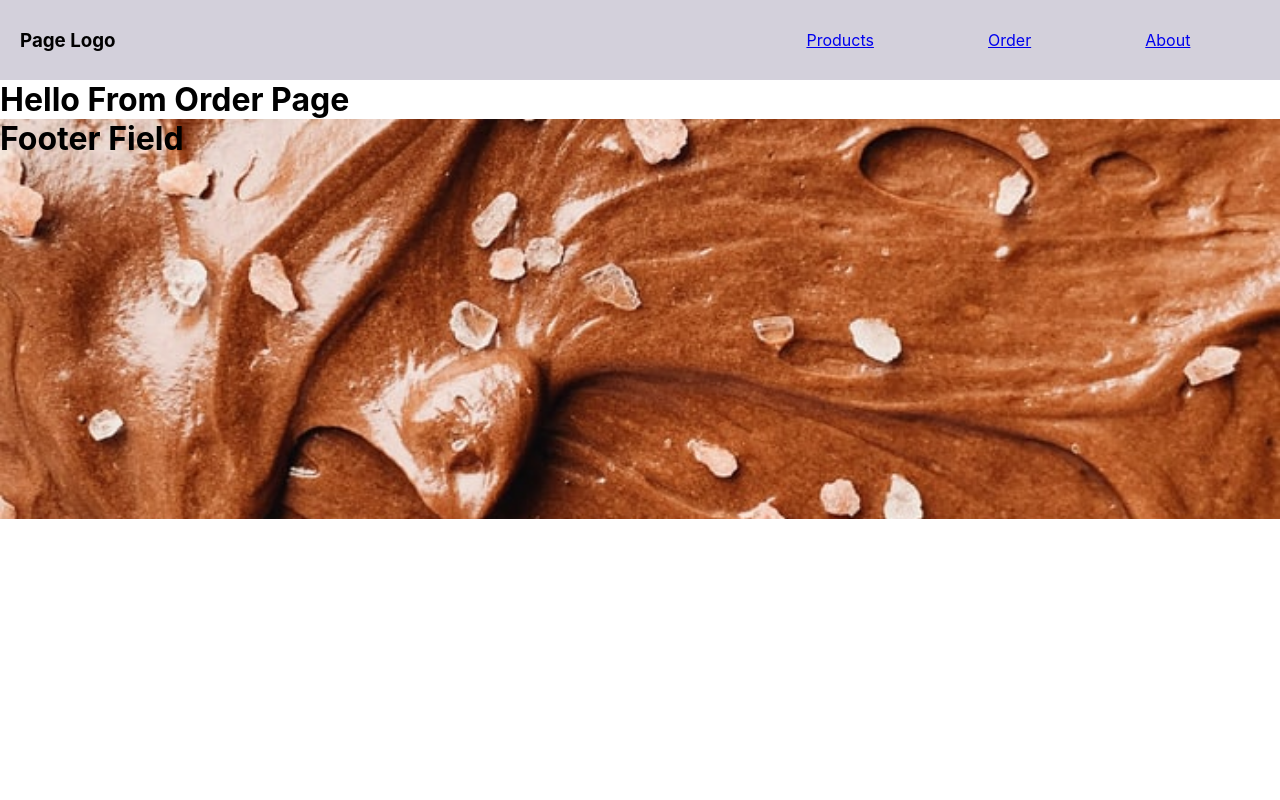
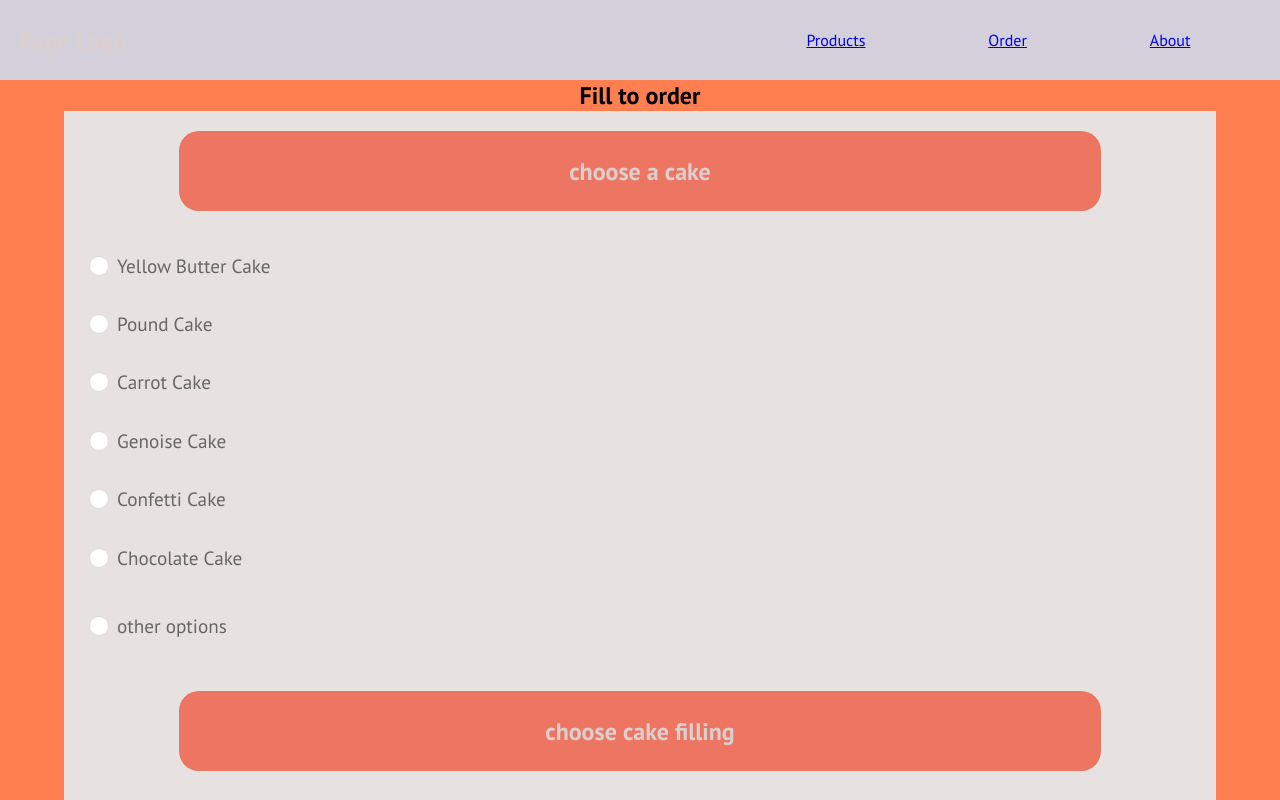
Before and after one commit to sulaimon-olaniran/cakes-ordering-app, a React (Create React App) app: page /order in a window 1280 px wide. Shown: the top 800 px of the page. Built offline with nearby package versions, Linux system fonts and the light colour scheme.

Commit message:
building form for order component

```diff
--- a/package.json
+++ b/package.json
@@ -6,11 +6,13 @@
     "@testing-library/jest-dom": "^4.2.4",
     "@testing-library/react": "^9.5.0",
     "@testing-library/user-event": "^7.2.1",
+    "formik": "^2.1.4",
     "node-sass": "^4.13.1",
     "react": "^16.13.1",
     "react-dom": "^16.13.1",
     "react-router-dom": "^5.1.2",
-    "react-scripts": "3.4.1"
+    "react-scripts": "3.4.1",
+    "yup": "^0.28.3"
   },
   "scripts": {
     "start": "react-scripts start",
--- a/public/index.html
+++ b/public/index.html
@@ -15,6 +15,8 @@
       user's mobile device or desktop. See https://developers.google.com/web/fundamentals/web-app-manifest/
     -->
     <link rel="manifest" href="%PUBLIC_URL%/manifest.json" />
+    <link href="https://fonts.googleapis.com/css?family=PT+Sans:400,700" rel="stylesheet">
+    <link rel="stylesheet" href="https://maxcdn.bootstrapcdn.com/font-awesome/4.6.3/css/font-awesome.min.css" />
     <!--
       Notice the use of %PUBLIC_URL% in the tags above.
       It will be replaced with the URL of the `public` folder during the build.
--- a/src/App.css
+++ b/src/App.css
@@ -2,8 +2,12 @@
   box-sizing: border-box;
   padding: 0;
   margin: 0;
+
 }
 
 html, body {
   min-height: 100%;
 }
+body {
+  font-family: 'PT Sans', sans-serif;
+}
--- /dev/null
+++ b/src/components/orderpage/OrderPage.css
@@ -0,0 +1,171 @@
+.form-container {
+    min-height: 90vh;
+    background-color: coral;
+    width: 100%;
+    display: flex;
+    flex-direction: column;
+    align-items: center;
+}
+
+.form-field {
+    width: 90%;
+    min-height: 80vh;
+    background-color: darkgray;
+}
+.cake-field{
+    min-height: 70vh;
+    width: 100%;
+    background-color: rgb(231, 225, 225);
+    display: flex;
+    flex-direction: column;
+    justify-content: space-around;
+    align-items: center;
+}
+.cake-field-title{
+    width: 80%;
+    height: 10vh;
+    background-color: rgb(236, 118, 97);
+    display: flex;
+    justify-content: center;
+    align-items: center;
+    border-radius: 20px;
+
+}
+
+.cake-selection {
+    height: 50vh;
+    width: 100%;
+    display: flex;
+    flex-direction: column;
+    justify-content: space-around;
+    padding-left: 25px ;
+}
+
+label{
+    color: rgb(83, 81, 81);
+    font-size: 1.2rem;
+}
+
+span {
+    height: 5vh;
+    display: flex;
+    flex-direction: column;
+    justify-content: space-around;
+}
+h3 {
+   font-size: 1.5rem;
+   color: rgb(221, 207, 207);
+}
+[type="text"] {
+    display: block;
+    border: none;
+    background: none;
+    border-bottom: 2px solid salmon;
+    width: 150px;
+    font-size: 1rem;
+    color: slategray;
+}
+.span-div{
+    width: 100%;
+}
+
+.other-label{
+
+}
+
+[type="text"]:focus{
+    outline: none;
+}
+.invisible {
+    display: none;
+
+}
+
+
+
+
+
+
+
+
+
+
+
+
+
+
+[type="radio"]:checked,
+[type="radio"]:not(:checked) {
+    position: absolute;
+    left: -9999px;
+}
+/* the circles*/
+[type="radio"]:checked + label,
+[type="radio"]:not(:checked) + label{
+    position: relative;
+    padding-left: 28px;
+    cursor: pointer;
+    line-height: 20px;
+    display: inline-block;
+    color: #666;
+}
+
+
+[type="radio"]:checked + label:before,
+[type="radio"]:not(:checked) + label:before {
+    content: '';
+    position: absolute;
+    left: 0;
+    top: 0;
+    width: 18px;
+    height: 18px;
+    border: 1px solid #ddd;
+    border-radius: 100%;
+    background: #fff;
+}
+ /* the circled dots */
+[type="radio"]:checked + label:after,
+[type="radio"]:not(:checked) + label:after {
+    content: '';
+    width: 12px;
+    height: 12px;
+    background: #F87DA9;
+    position: absolute;
+    top: 4px;
+    left: 4px;
+    border-radius: 100%;
+    -webkit-transition: all 0.2s ease;
+    transition: all 0.2s ease;
+}
+
+span [type="text"] {
+    display: none;
+}
+
+span [type="radio"]:checked ~ [type="text"] {
+    display: block;
+}
+
+
+
+
+
+
+
+
+
+
+
+
+
+[type="radio"]:not(:checked) + label:after {
+    opacity: 0;
+    -webkit-transform: scale(0);
+    transform: scale(0);
+}
+
+[type="radio"]:checked + label:after {
+    opacity: 1;
+    -webkit-transform: scale(1);
+    transform: scale(1);
+}
--- a/src/components/orderpage/OrderPage.js
+++ b/src/components/orderpage/OrderPage.js
@@ -1,11 +1,124 @@
 import React from 'react'
+import './OrderPage.css'
+import { withFormik, Form, Field } from 'formik'
+import Yup from 'yup'
+
+const OrderPage = ({ values }) => {
 
 
-const OrderPage = () => {
+    return (
+        <div className="form-container">
+            <h2>Fill to order</h2>
+            <Form className="form-field">
+                <div className="cake-field">
+                    <div className="cake-field-title">
+                        <h3>choose a cake</h3>
+                    </div>
+                    <div className="cake-selection">
+                        <Field type="radio" name="cakeType" id="yellow" value="yellow butter cake"
+                                                    />
+                        <label htmlFor="yellow">Yellow Butter Cake</label><br />
 
-   return(
-       <h1>Hello From Order Page</h1>
-   )
+                        <Field type="radio" name="cakeType" id="pound" value="pound cake"  />
+                        <label htmlFor="pound">Pound Cake</label><br/>
+
+                        <Field type="radio" name="cakeType" id="carrot" value="carrot cake" />
+                        <label htmlFor="carrot">Carrot Cake</label><br />
+
+                        <Field type="radio" name="cakeType" id="genoise" value="Genoise cake" />
+                        <label htmlFor="genoise">Genoise Cake</label><br />
+
+                        <Field type="radio" name="cakeType" id="confetti" value="Confetti cake" />
+                        <label htmlFor="confetti">Confetti Cake</label><br/>
+
+                        <Field type="radio" name="cakeType" id="chocolateCake" value="chocolate cake" />
+                        <label htmlFor="chocolateCake">Chocolate Cake</label><br />
+                        <span >
+                            <Field type="radio" name="cakeType" id="other" value="other" />
+                            <label htmlFor="other" >other options </label>
+                            <Field placeholder="Others" name="otherCake" id="other" type="text" />
+
+                        </span>
+
+                    </div>
+                </div>
+                <div className="cake-field">
+                    <div className="cake-field-title">
+                        <h3>choose cake filling</h3>
+                    </div>
+                    <div className="cake-selection">
+                        <Field type="radio" name="cakeFill" id="chocolate" value="Chocolate"
+
+                        />
+                        <label htmlFor="chocolate">Chocolate</label><br />
+
+                        <Field type="radio" name="cakeFill" id="vanilla" value="Vanilla" />
+                        <label htmlFor="vanilla">Vanilla</label><br />
+
+                        <Field type="radio" name="cakeFill" id="cheeseCream" value="Cheese Cream" />
+                        <label htmlFor="cheeseCream">Cheese Cream</label><br />
+
+                        <Field type="radio" name="cakeFill" id="butterCream" value="Butter Cream" />
+                        <label htmlFor="butterCream">Butter Cream</label><br />
+
+                        <Field type="radio" name="cakeFill" id="mango" value="Mango" />
+                        <label htmlFor="mango">Mango</label> <br />
+
+                        <Field type="radio" name="cakeFill" id="blueBerry" value="Blueberry" />
+                        <label htmlFor="blueBerry">Blueberry</label><br />
+                        <span >
+                            <Field type="radio" name="cakeFill" id="others" value="other" />
+                            <label htmlFor="others" >other options </label>
+                            <Field placeholder="Others" name="otherFill" type="text" />
+
+                        </span>
+                    </div>
+                </div>
+                <button>Submit</button>
+            </Form>
+
+        </div>
+    )
+
 }
 
-export default OrderPage
+
+
+const FormikOrderPage = withFormik({
+    mapPropsToValues() {
+        return {
+            cakeType: "",
+            otherCake: "",
+            cakeFill: "",
+            otherFill: ""
+        }
+    },
+
+    handleSubmit(values) {
+        console.log(values)
+    }
+
+})(OrderPage)
+
+export default FormikOrderPage
+
+
+
+
+
+/*
+<section id="second" className="section">
+                <div className="container">
+                    <input type="checkbox" name="group2" id="checkbox-1" />
+                    <label for="checkbox-1"><span className="checkbox">Oranges</span></label>Name
+                </div>
+                <div class="container">
+                    <input type="checkbox" name="group2" id="checkbox-2" />
+                    <label for="checkbox-2"><span class="checkbox">Apples</span></label>
+                </div>
+                <div class="container">
+                    <input type="checkbox" name="group2" id="checkbox-3" />
+                    <label for="checkbox-3"><span class="checkbox">Avocados</span></label>
+                </div>
+            </section>
+*/
```
Also changed, not shown: 1 other file (tests, documents, lock files or other folders).
